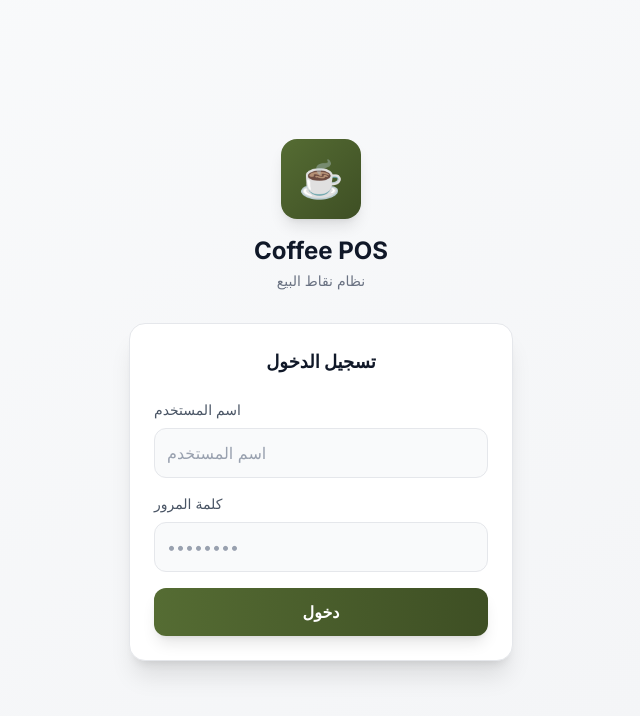
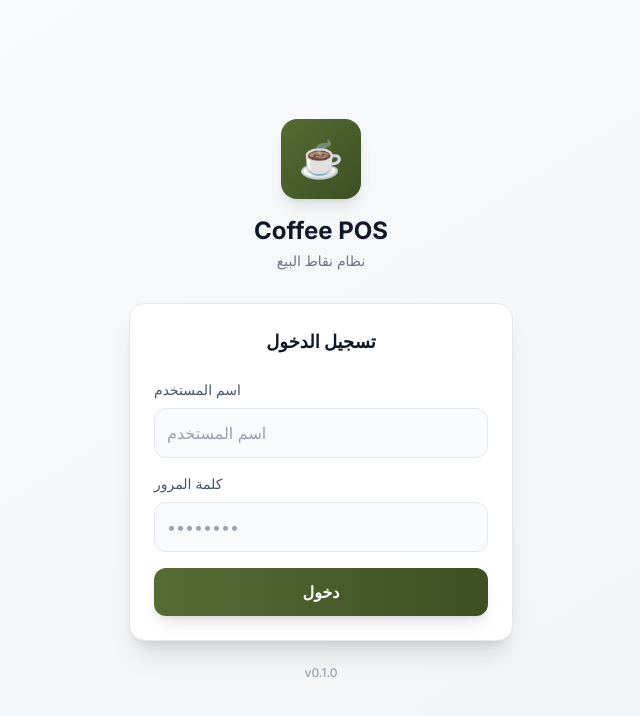
Before and after one commit to demureom-ctrl/Kath, a React (Vite) app: page / in a window 1280 px wide. Shown: the top 716 px of the page, without its empty margins (319-959 px from the left). Built offline with nearby package versions, Linux system fonts and the light colour scheme; no server answers; the database is empty.

Commit message:
feat: show app version on login page

```diff
--- a/package.json
+++ b/package.json
@@ -1,7 +1,7 @@
 {
   "name": "coffee",
   "private": true,
-  "version": "0.0.0",
+  "version": "0.1.0",
   "type": "module",
   "scripts": {
     "dev": "vite --host",
--- a/src/pages/LoginPage.tsx
+++ b/src/pages/LoginPage.tsx
@@ -4,6 +4,7 @@
 
 import { useState } from 'react';
 import { useAuth } from '../context/AuthContext';
+import pkg from '../../package.json';
 
 export function LoginPage() {
     const { login } = useAuth();
@@ -97,6 +98,11 @@ export function LoginPage() {
 
 
                 </div>
+
+                {/* Version Display */}
+                <div className="text-center mt-6 text-xs text-gray-400 font-medium dir-ltr">
+                    v{pkg.version}
+                </div>
             </div>
         </div>
     );
```
